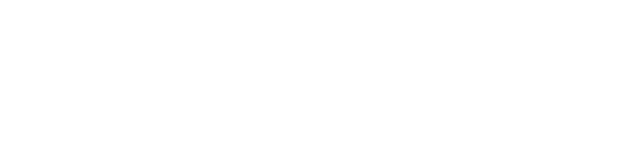
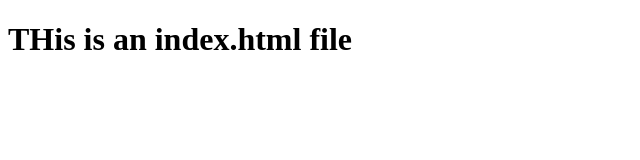
Before and after one commit to yesva-prog/git-batched, a plain HTML site: page index.html in a window 1280 px wide. Shown: the whole page, without its empty margins (0-640 px from the left). Drawn offline with Linux system fonts and the light colour scheme.

Commit message:
commited

```diff
--- a/index.html
+++ b/index.html
@@ -6,6 +6,6 @@
     <title>Document</title>
 </head>
 <body>
-
+    <h1>THis is an index.html file</h1>
 </body>
 </html>
```
